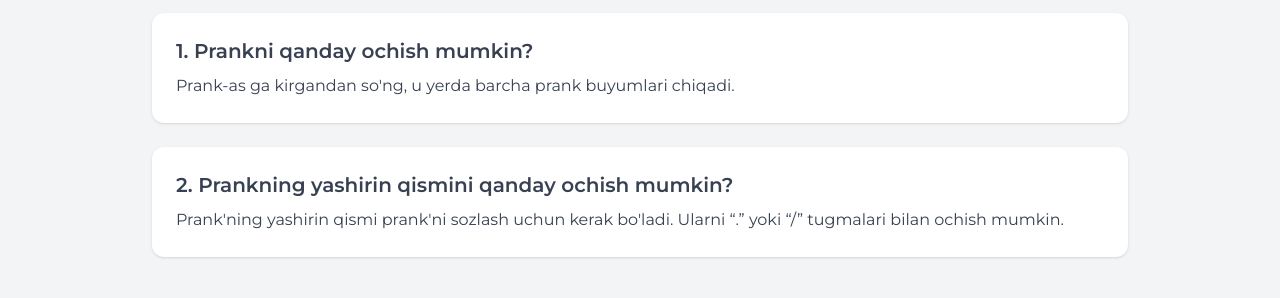
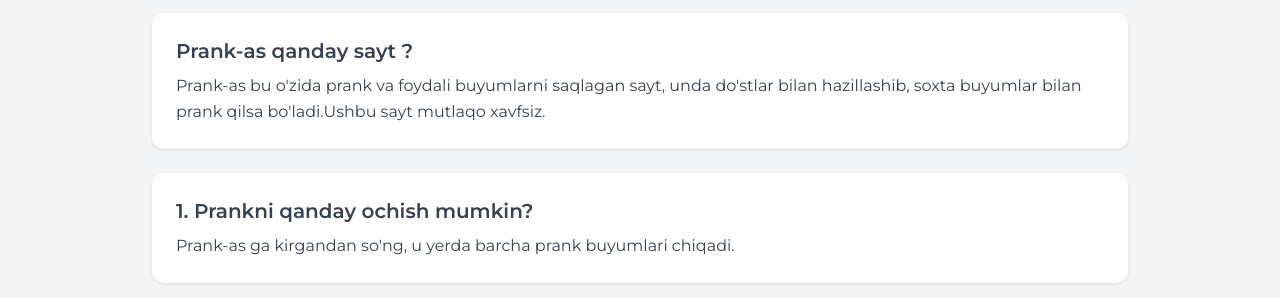
Before and after one commit to Jafar20130315/help.prank-as, a plain HTML site: page index.html in a window 1280 px wide. Shown: the part 335-633 px from the top of the page. Drawn offline with nearby package versions, Linux system fonts and the light colour scheme.

Commit message:
Update index.html

```diff
--- a/index.html
+++ b/index.html
@@ -51,6 +51,11 @@
       <h2 class="text-3xl font-bold mb-4">Qo‘llanma</h2>
 
       <div class="space-y-6 text-gray-700 leading-relaxed">
+
+        <div class="bg-white p-6 rounded-xl shadow">
+          <h3 class="text-xl font-semibold mb-2">Prank-as qanday sayt ?</h3>
+          <p>Prank-as bu o'zida prank va foydali buyumlarni saqlagan sayt, unda do'stlar bilan hazillashib, soxta buyumlar bilan prank qilsa bo'ladi.Ushbu sayt mutlaqo xavfsiz.</p>
+        </div>
 
         <div class="bg-white p-6 rounded-xl shadow">
           <h3 class="text-xl font-semibold mb-2">1. Prankni qanday ochish mumkin?</h3>
```
